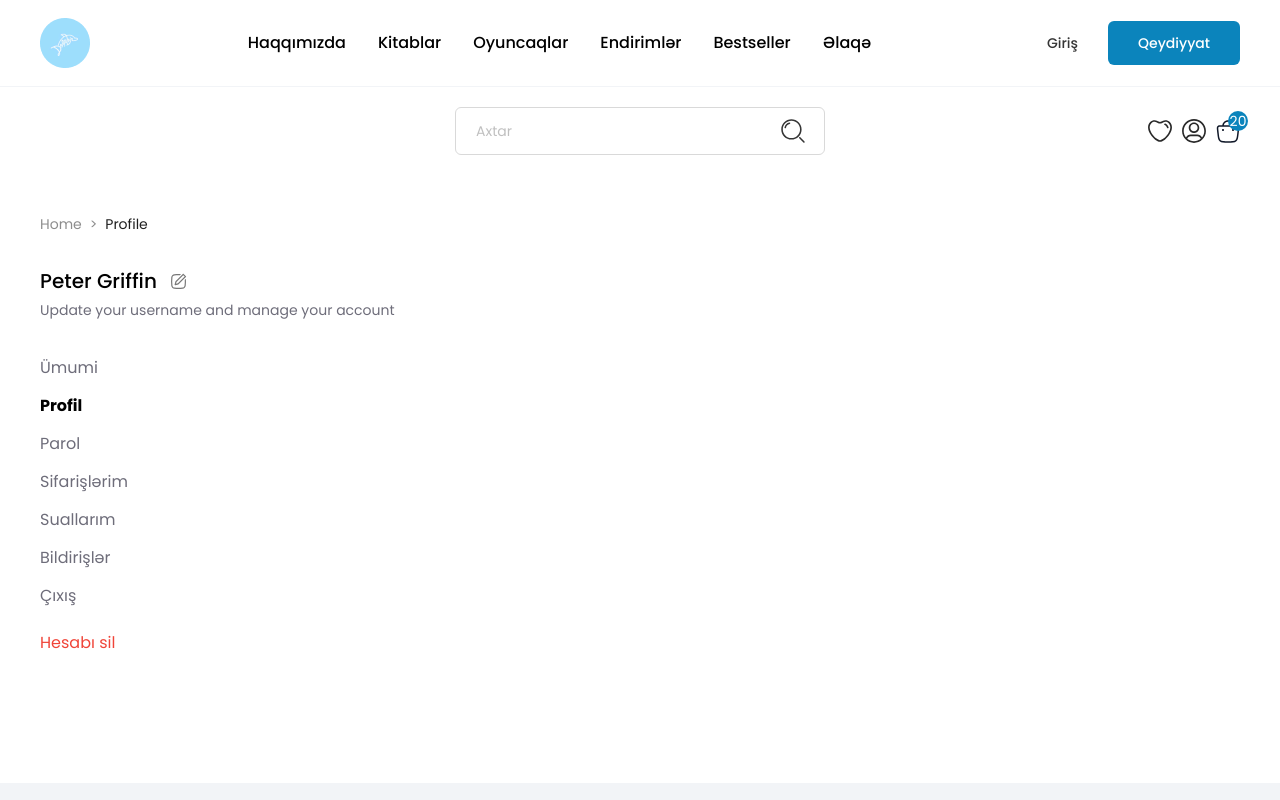
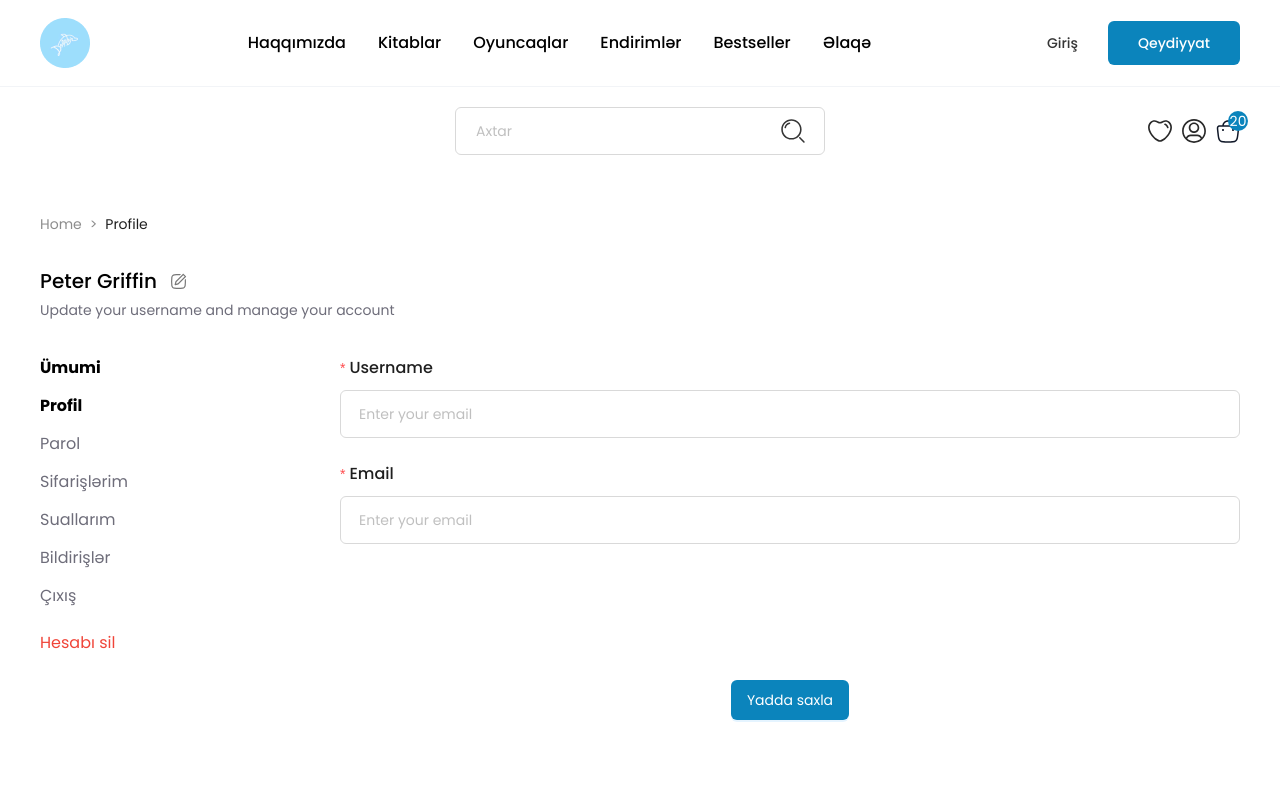
Before and after one commit to DolphinAz/DolphinAppFront, a React (Vite) app: page /profile in a window 1280 px wide. Shown: the top 800 px of the page. Built offline with nearby package versions, Linux system fonts and the light colour scheme.

Commit message:
profile section was added

```diff
--- a/src/components/Footer/Footer.jsx
+++ b/src/components/Footer/Footer.jsx
@@ -42,7 +42,7 @@ function Footer() {
       items: [
         {
           label: "Haqqımızda",
-          value: "/about-us",
+          value: "/about",
         },
         {
           label: "Press",
--- /dev/null
+++ b/src/components/OrderCard/OrderCard.jsx
@@ -0,0 +1,30 @@
+import { Flex } from "antd";
+import React from "react";
+
+function OrderCard() {
+  return (
+    <Flex className="desktop:gap-5">
+      <img
+        className="w-[135px] h-[115px] object-cover rounded-xl"
+        src="https://miblart.com/wp-content/uploads/2024/01/main-3-1-scaled.jpg"
+        alt=""
+      />
+      <Flex vertical>
+        <h1 className="text-lg font-medium desktop:gap-2">Book Name</h1>
+        <ul className="flex flex-col gap-[6px]">
+          <li className="text-xs text-gray-550">
+            Sifariş <span>NO İDE63837380945843f5</span>
+          </li>
+          <li className="text-xs text-gray-550">
+            Tarix : <span>11 Mart 2024</span>
+          </li>
+          <li className="text-xs text-gray-550">
+            Ünvan: <span>Yasamal rayonu, Əsəd Əhmədov 126</span>
+          </li>
+        </ul>
+      </Flex>
+    </Flex>
+  );
+}
+
+export default OrderCard;
--- /dev/null
+++ b/src/components/OrdersSection/OrdersSection.jsx
@@ -0,0 +1,17 @@
+import { Flex } from "antd";
+import React from "react";
+import OrderCard from "../OrderCard/OrderCard";
+
+function OrdersSection() {
+  return (
+    <Flex vertical className="gap-[26px]">
+      <OrderCard />
+      <OrderCard />
+      <OrderCard />
+      <OrderCard />
+      <OrderCard />
+    </Flex>
+  );
+}
+
+export default OrdersSection;
--- /dev/null
+++ b/src/components/PasswordForm/PasswordForm.jsx
@@ -0,0 +1,78 @@
+import React from "react";
+import { Button, Flex, Form, Input } from "antd";
+
+function PasswordForm() {
+  const onFinish = (values) => {
+    console.log("Success:", values);
+  };
+  const onFinishFailed = (errorInfo) => {
+    console.log("Failed:", errorInfo);
+  };
+
+  return (
+    <Form
+      name="basic"
+      layout="vertical"
+      initialValues={{
+        remember: true,
+      }}
+      onFinish={onFinish}
+      onFinishFailed={onFinishFailed}
+      autoComplete="off"
+    >
+      <Flex vertical>
+        <Form.Item
+          label={
+            <p className="desktop:font-medium text-sm desktop:text-base">
+              Köhnə parol
+            </p>
+          }
+          name="old-password"
+          rules={[
+            {
+              required: true,
+              message: "Please input your old password!",
+            },
+          ]}
+        >
+          <Input.Password
+            className="py-4 px-[18px] mt-[2px] h-12"
+            placeholder="Enter your old password"
+          />
+        </Form.Item>
+
+        <Form.Item
+          label={
+            <p className="desktop:font-medium text-sm desktop:text-base">
+              Yeni parol
+            </p>
+          }
+          name="new-password"
+          rules={[
+            {
+              required: true,
+              message: "Please input your new password!",
+            },
+          ]}
+        >
+          <Input.Password
+            className="py-4 px-[18px] mt-[2px] h-12"
+            placeholder="Enter your new password"
+          />
+        </Form.Item>
+      </Flex>
+
+      <Form.Item className="flex justify-center mt-28">
+        <Button
+          className="bg-skyBlue-500 h-10"
+          type="primary"
+          htmlType="submit"
+        >
+          Yadda saxla
+        </Button>
+      </Form.Item>
+    </Form>
+  );
+}
+
+export default PasswordForm;
--- a/src/components/ProductCard/ProductCard.jsx
+++ b/src/components/ProductCard/ProductCard.jsx
@@ -4,17 +4,17 @@ import FaveoriteIconFill from "../../assets/icons/FaveoriteIconFill";
 import FavoriteIcon from "../../assets/icons/FavoriteIcon";
 import AddToCartIcon from "../../assets/icons/AddToCartIcon";
 import StarIcon from "../../assets/icons/StarIcon";
-import { Link } from "react-router-dom";
+import { Link, useNavigate } from "react-router-dom";
 
 function ProductCard() {
   const [isFavorited, setIsFavorited] = useState(false);
-
+  const navigate = useNavigate();
   return (
-    <Link
-      to={"/detail/1"}
-      className="px-[10px] py-2 w-full h-fit bg-gray-400 rounded-[10px] flex flex-col gap-[6px] group border border-gray-200"
-    >
-      <div className="relative w-full h-[128px] rounded-[10px]">
+    <div className="px-[10px] py-2 w-full h-fit bg-gray-400 rounded-[10px] flex flex-col gap-[6px] group border border-gray-200">
+      <div
+        onClick={() => navigate("/detail/1")}
+        className="relative w-full h-[128px] rounded-[10px] cursor-pointer"
+      >
         <img
           className="w-full h-full object-cover rounded-[10px]"
           src="https://static1.colliderimages.com/wordpress/wp-content/uploads/2024/07/deadpool-2016-poster.jpg"
@@ -33,7 +33,10 @@ function ProductCard() {
               }
             >
               <Button
-                onClick={() => setIsFavorited(!isFavorited)}
+                onClick={(e) => {
+                  setIsFavorited(!isFavorited);
+                  e.stopPropagation();
+                }}
                 className="p-0 border-none h-fit group-1"
                 type="submit"
               >
@@ -72,7 +75,7 @@ function ProductCard() {
         <AddToCartIcon />
         Səbətə at
       </Button>
-    </Link>
+    </div>
   );
 }
 
--- /dev/null
+++ b/src/components/ProfileForm/ProfileForm.jsx
@@ -0,0 +1,78 @@
+import { Button, Flex, Form, Input } from "antd";
+import React from "react";
+
+function ProfileForm() {
+  const onFinish = (values) => {
+    console.log("Success:", values);
+  };
+  const onFinishFailed = (errorInfo) => {
+    console.log("Failed:", errorInfo);
+  };
+
+  return (
+    <Form
+      name="basic"
+      layout="vertical"
+      initialValues={{
+        remember: true,
+      }}
+      onFinish={onFinish}
+      onFinishFailed={onFinishFailed}
+      autoComplete="off"
+    >
+      <Flex vertical>
+        <Form.Item
+          label={
+            <p className="desktop:font-medium text-sm desktop:text-base">
+              Username
+            </p>
+          }
+          name="username"
+          rules={[
+            {
+              required: true,
+              message: "Please input your username!",
+            },
+          ]}
+        >
+          <Input
+            className="py-4 px-[18px] mt-[2px] h-12"
+            placeholder="Enter your email"
+          />
+        </Form.Item>
+
+        <Form.Item
+          label={
+            <p className="desktop:font-medium text-sm desktop:text-base">
+              Email
+            </p>
+          }
+          name="email"
+          rules={[
+            {
+              required: true,
+              message: "Please input your email!",
+            },
+          ]}
+        >
+          <Input
+            className="py-4 px-[18px] mt-[2px] h-12"
+            placeholder="Enter your email"
+          />
+        </Form.Item>
+      </Flex>
+
+      <Form.Item className="flex justify-center mt-28">
+        <Button
+          className="bg-skyBlue-500 h-10"
+          type="primary"
+          htmlType="submit"
+        >
+          Yadda saxla
+        </Button>
+      </Form.Item>
+    </Form>
+  );
+}
+
+export default ProfileForm;
--- a/src/components/ProfileSection/ProfileSection.jsx
+++ b/src/components/ProfileSection/ProfileSection.jsx
@@ -1,21 +1,24 @@
-import { Button, Flex } from "antd";
+import { Flex } from "antd";
 import React, { useState } from "react";
 import EditIcon from "../../assets/icons/EditIcon";
+import ProfileForm from "../ProfileForm/ProfileForm";
+import PasswordForm from "../PasswordForm/PasswordForm";
+import OrdersSection from "../OrdersSection/OrdersSection";
 
 function ProfileSection() {
-  const [activeForm, setActiveForm] = useState("Profil");
+  const [activeNav, setActiveNav] = useState("Profil");
   const navigations = [
     {
-      label: "Ümumi",
-    },
-    {
       label: "Profil",
+      component: <ProfileForm />,
     },
     {
       label: "Parol",
+      component: <PasswordForm />,
     },
     {
       label: "Sifarişlərim",
+      component: <OrdersSection />,
     },
     {
       label: "Suallarım",
@@ -27,7 +30,7 @@ function ProfileSection() {
 
   return (
     <section className="px-5 desktop:px-10 pt-8 pb-32 flex flex-col gap-9">
-      <Flex vertical gap={5}>
+      <Flex vertical className="gap-[10px] desktop:gap-[5px]">
         <h1 className="flex items-center gap-3 text-xl font-medium">
           Peter Griffin <EditIcon />
         </h1>
@@ -35,14 +38,16 @@ function ProfileSection() {
           Update your username and manage your account
         </p>
       </Flex>
+      <div className="flex flex-col desktop:grid desktop:grid-cols-[1fr_3fr] gap-14 desktop:gap-0">
         <Flex>
           <nav className="flex flex-col gap-[14px]">
             <ul className="flex flex-col gap-[14px]">
+              <li className="cursor-pointer font-bold">Ümumi</li>
               {navigations.map((navigation, index) => (
                 <li
-                onClick={() => setActiveForm(navigation.label)}
+                  onClick={() => setActiveNav(navigation.label)}
                   className={` cursor-pointer ${
-                  activeForm === navigation.label
+                    activeNav === navigation.label
                       ? "font-bold"
                       : "text-gray-650"
                   }`}
@@ -62,6 +67,13 @@ function ProfileSection() {
             </Flex>
           </nav>
         </Flex>
+        {navigations.map(
+          (navigation, index) =>
+            activeNav === navigation.label && (
+              <div key={index}>{navigation.component}</div>
+            )
+        )}
+      </div>
     </section>
   );
 }
```
Lines whose indentation alone changed are shown as unchanged.
